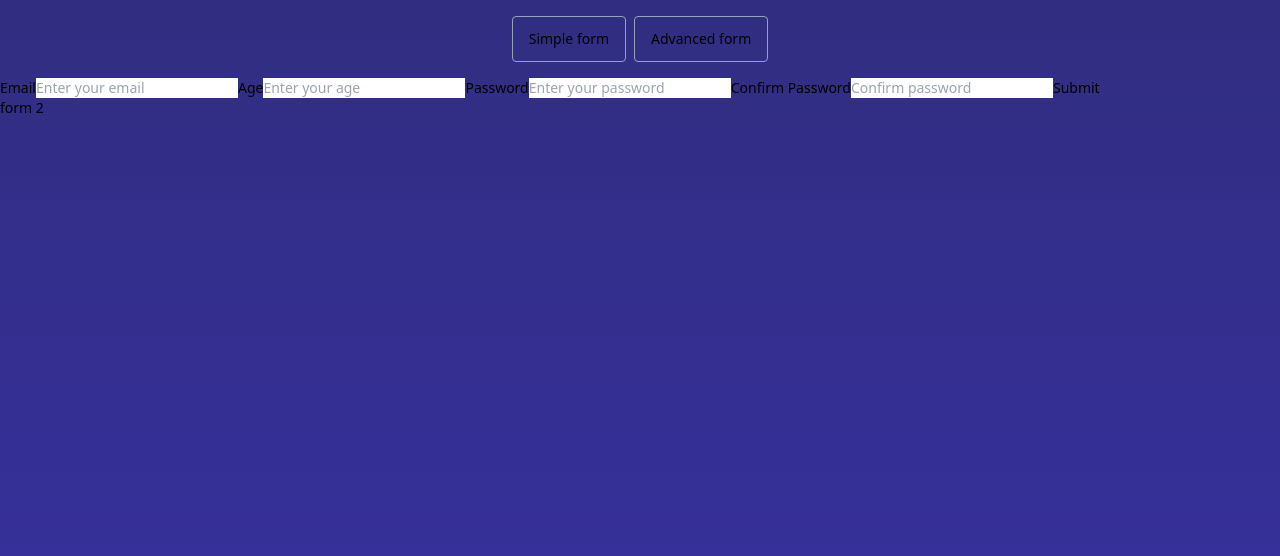
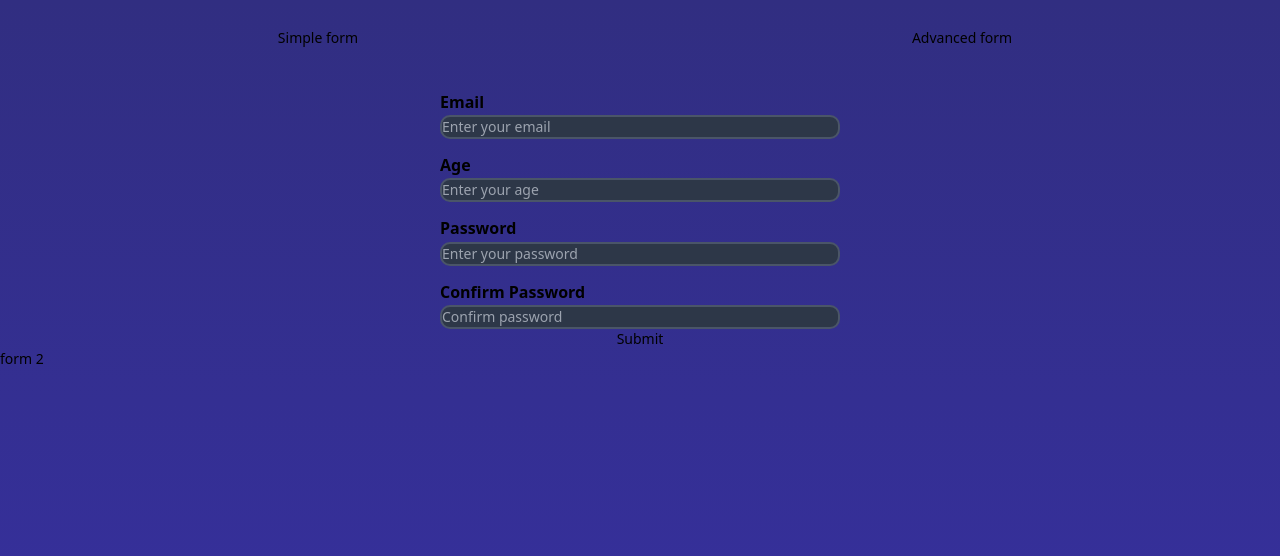
Before and after one commit to maxzz/forms-formik, a React (Vite) app: page / in a window 1280 px wide. Shown: the top 556 px of the page. Built offline with nearby package versions, Linux system fonts and the light colour scheme.

Commit message:
WIP. formik. add simple styles

```diff
--- a/src/components/Form1/index.tsx
+++ b/src/components/Form1/index.tsx
@@ -12,7 +12,7 @@ const onSubmit = async (values: Values, actions: FormikHelpers<Values>) => {
     console.log(values);
     console.log(actions);
     await new Promise((resolve) => setTimeout(resolve, 1000));
-    //actions.resetForm();
+    actions.resetForm();
 };
 
 export const Form1 = () => {
@@ -35,7 +35,7 @@ export const Form1 = () => {
         onSubmit,
     });
 
-    console.log(errors); //https://youtu.be/7Ophfq0lEAY?t=377
+    console.log(errors);
 
     return (
         <form onSubmit={handleSubmit} autoComplete="off">
--- /dev/null
+++ b/src/components/Page.css
@@ -0,0 +1,98 @@
+.App {
+  text-align: center;
+  padding: 5rem 1rem;
+}
+
+.error {
+  color: #fc8181;
+  font-size: 0.75rem;
+  text-align: left;
+  margin-top: 0.25rem;
+}
+
+.checkbox {
+  display: flex;
+  justify-content: flex-start;
+  align-items: center;
+  margin-top: 1rem;
+}
+
+nav {
+  display: flex;
+  justify-content: center;
+  align-items: center;
+  margin-bottom: 2rem;
+}
+nav h3 {
+  margin: 1rem;
+  cursor: pointer;
+  color: #718096;
+}
+nav h3:hover {
+  color: white;
+}
+
+form {
+  width: 95%;
+  max-width: 400px;
+  margin: 0 auto;
+}
+
+form label {
+  font-size: 1rem;
+  font-weight: bold;
+  display: block;
+  text-align: left;
+  margin: 1rem 0 0.2rem;
+}
+
+input,
+select {
+  width: 100%;
+  padding: 0.65rem 0.5rem;
+  font-size: 1rem;
+  color: white;
+  border: 2px solid #4a5568;
+  background-color: #2d3748;
+  border-radius: 10px;
+  outline: none;
+}
+
+input:focus,
+select:focus {
+  border-color: #4299e1;
+}
+
+input::placeholder,
+select::placeholder {
+  color: #a0aec0;
+}
+
+input[type="checkbox"] {
+  width: fit-content;
+  margin-right: 0.5rem;
+  transform: scale(1.25);
+}
+
+button {
+  display: block;
+  margin: 1rem 0;
+  padding: 0.35rem 0.5rem;
+  background-color: #4299e1;
+  color: #1a202c;
+  border: none;
+  border-radius: 3px;
+  width: 100%;
+  font-size: 1rem;
+  font-weight: bold;
+  cursor: pointer;
+}
+
+input.input-error,
+select.input-error {
+  border-color: #fc8181;
+}
+
+button:disabled {
+  opacity: 0.35;
+}
--- a/src/components/Page.tsx
+++ b/src/components/Page.tsx
@@ -1,5 +1,6 @@
 import { Form1 } from './Form1';
 import { Form2 } from './Form2';
+import './Page.css';
 
 export function Page() {
     return (
```
Also changed, not shown: 1 other file (tests, documents, lock files or other folders).
